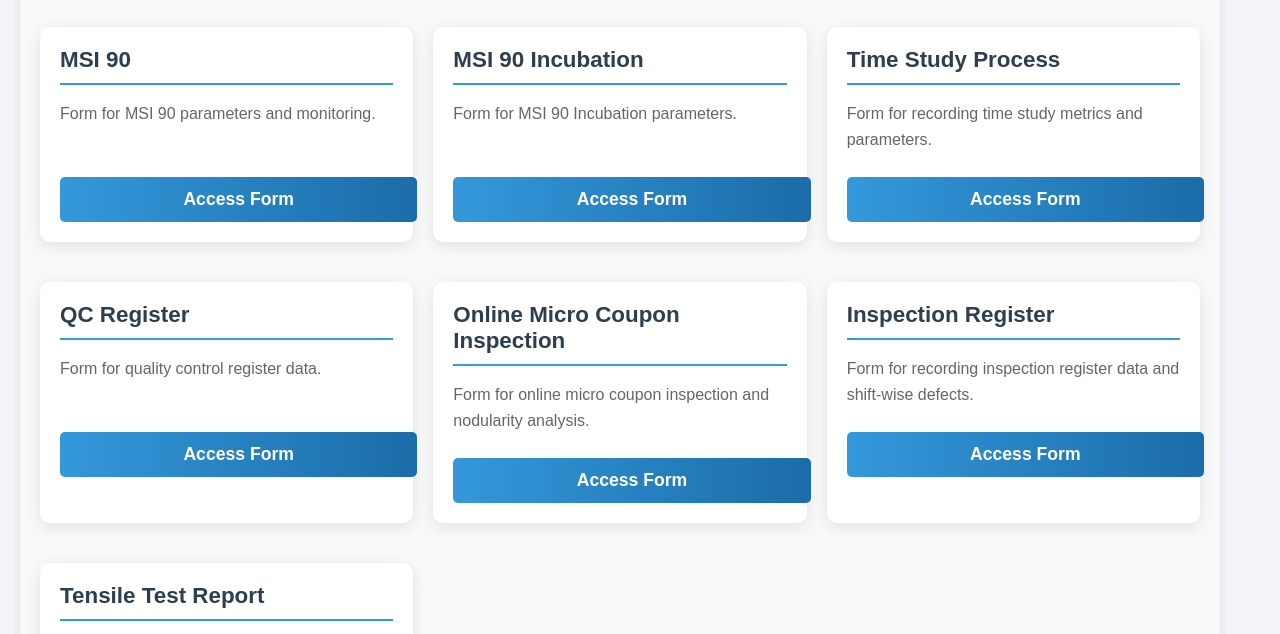
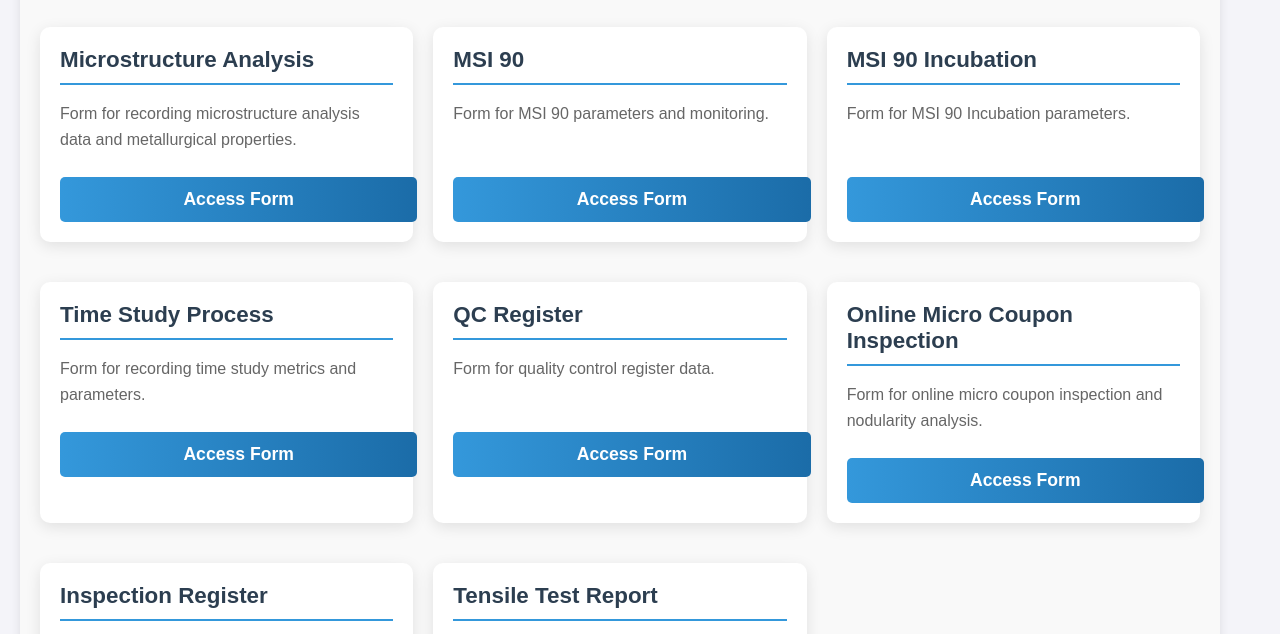
Before and after one commit to Sivaganesh122/Sakthi_Autos, a website: page public/index.html in a window 1280 px wide. Shown: the part 121-755 px from the top of the page. Drawn offline with Linux system fonts and the light colour scheme; files that its build step writes are made by us from their sources.

Commit message:
Add Microstructure Analysis link to index.html

```diff
--- a/public/index.html
+++ b/public/index.html
@@ -156,6 +156,11 @@
 
         <div class="cards">
             <div class="card">
+                <h3>Microstructure Analysis</h3>
+                <p>Form for recording microstructure analysis data and metallurgical properties.</p>
+                <a href="./Microstructure Analysis/index.html" class="btn">Access Form</a>
+            </div>
+            <div class="card">
                 <h3>MSI 90</h3>
                 <p>Form for MSI 90 parameters and monitoring.</p>
                 <a href="./MSI 90/fbq02.html" class="btn">Access Form</a>
```
